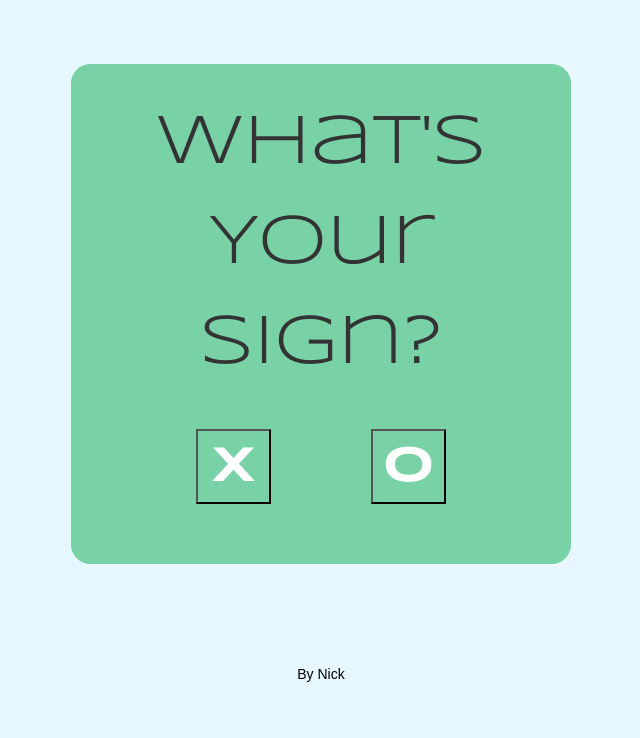
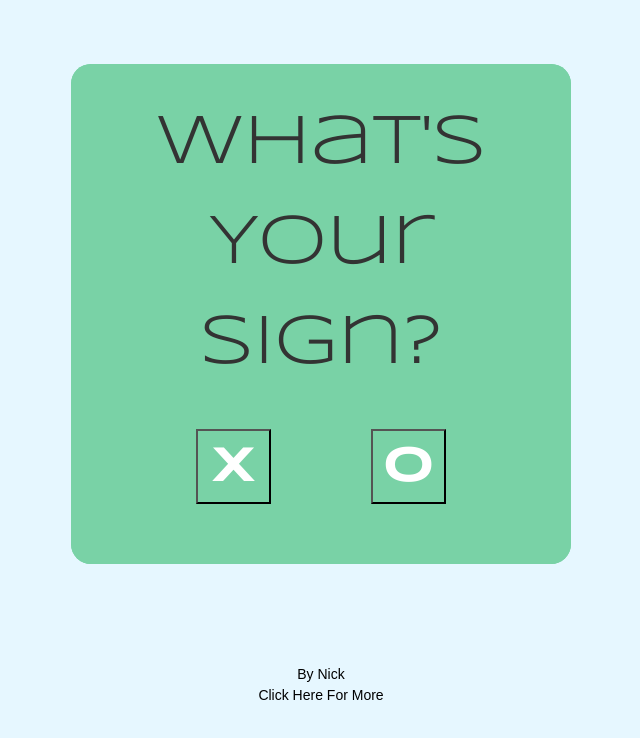
Before and after one commit to metasci/tic-tac-toe, a plain HTML site: page index.html in a window 1280 px wide. Shown: the whole page, without its empty margins (319-959 px from the left). Drawn offline with nearby package versions, Linux system fonts and the light colour scheme.

Commit message:
change profile link label

```diff
--- a/index.html
+++ b/index.html
@@ -54,7 +54,7 @@
 
 		<!-- codepen portfolio link button -->
 		<div class="me">
-		    <a href="http://metasci.github.io/" target="_blank">By Nick</a>
+		    <a href="http://metasci.github.io/" target="_blank">By Nick<br>Click Here For More</a>
 		</div>
 		<script src="https://code.jquery.com/jquery-2.2.4.min.js"></script>
 		<script src="https://cdnjs.cloudflare.com/ajax/libs/jqueryui/1.11.4/jquery-ui.min.js"></script>
```
